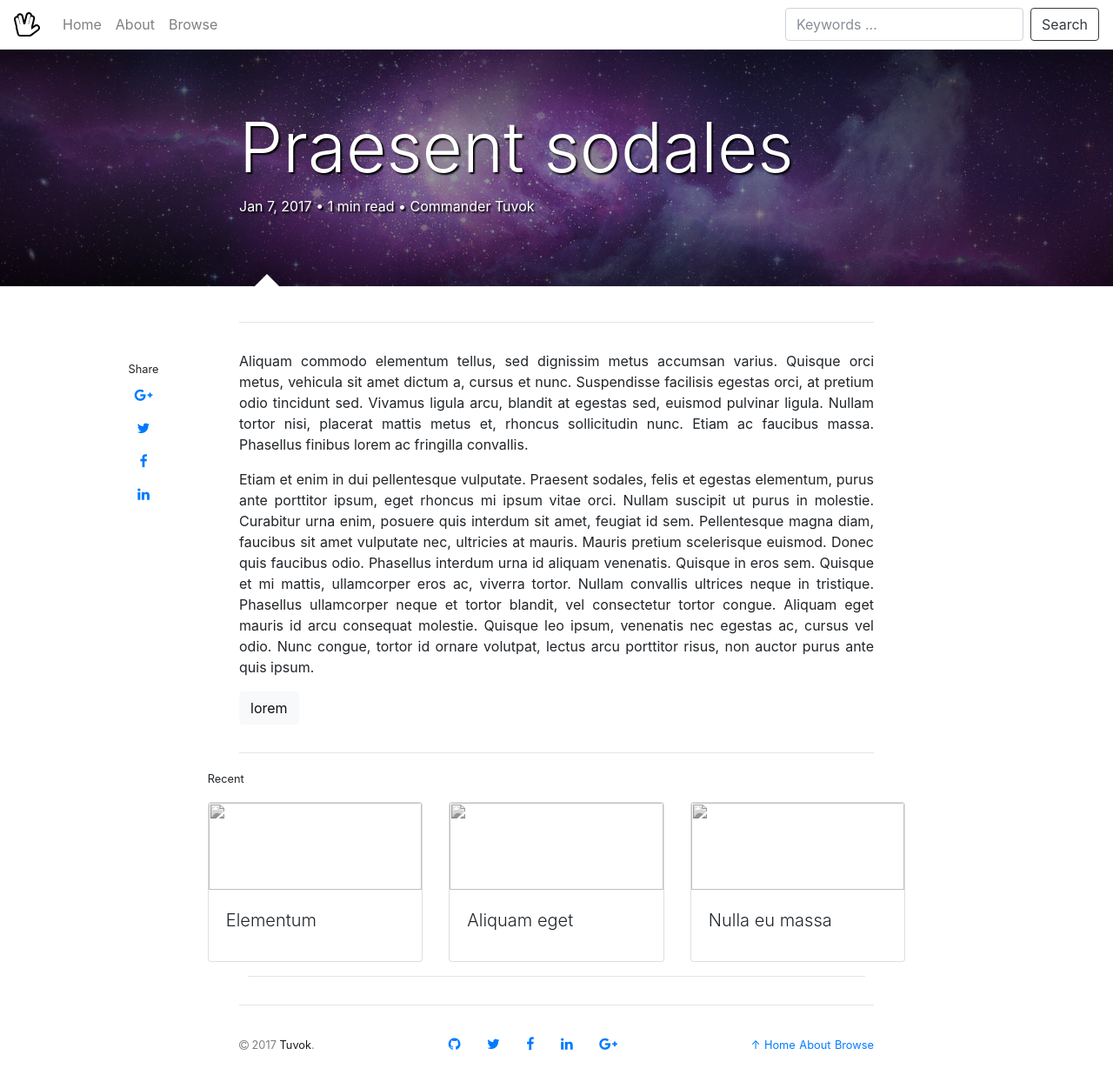
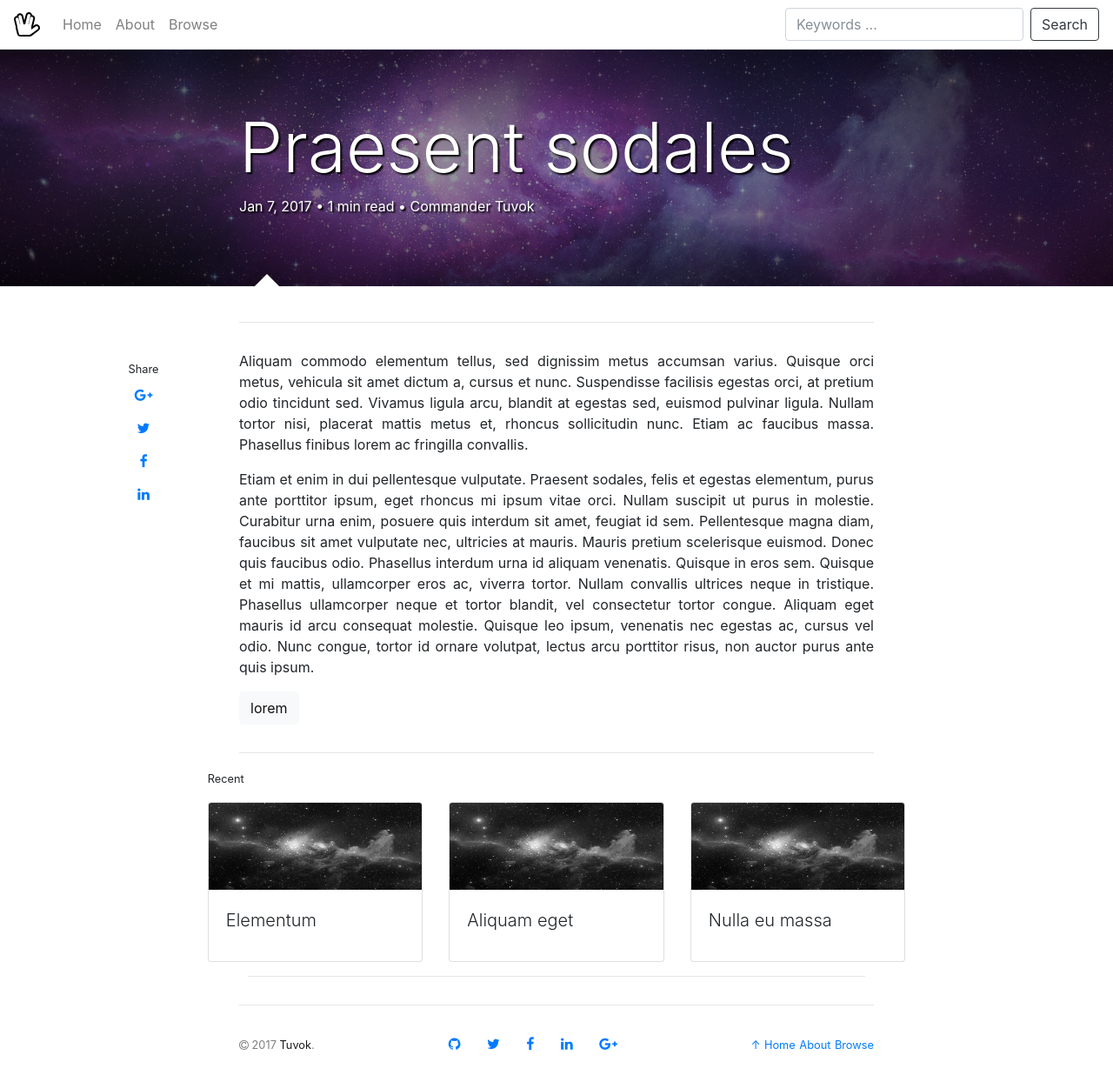
Before and after one commit to danrpts/danrpts.github.io, a Jekyll site: the page built from _posts/2017-01-07-praesent-sodales.markdown, in a window 1280 px wide and 1244 px high. Shown: the whole window at 87% size. Built offline with Jekyll 4.4.1, drawn with Linux system fonts in a browser that asks for light colours; nearby versions of some CDN libraries; comment, search, counter and statistics services are not loaded.

Commit message:
card image override

```diff
--- a/_includes/recent.html
+++ b/_includes/recent.html
@@ -6,7 +6,11 @@
   <div class="card-deck">
     {% for post in site.related_posts limit: 3 %}
       <div class="card">
-        <img class="card-img-top" src="{{ post.image | default: site.teaser | relative_url }}" style="height:100px;" aria-hidden="true">
+        <img class="card-img-top" aria-hidden="true"
+        {% if page.image %}
+          height="100px"
+          src="{{ page.image | prepend: "assets/images/" | relative_url }}"
+        {% endif %} />
         <a class="card-link" href="{{ post.url | relative_url }}"></a>
         <div class="card-body">
           {% assign post_title_length = site.overrides.post_title_length | default: 20 %}
```
